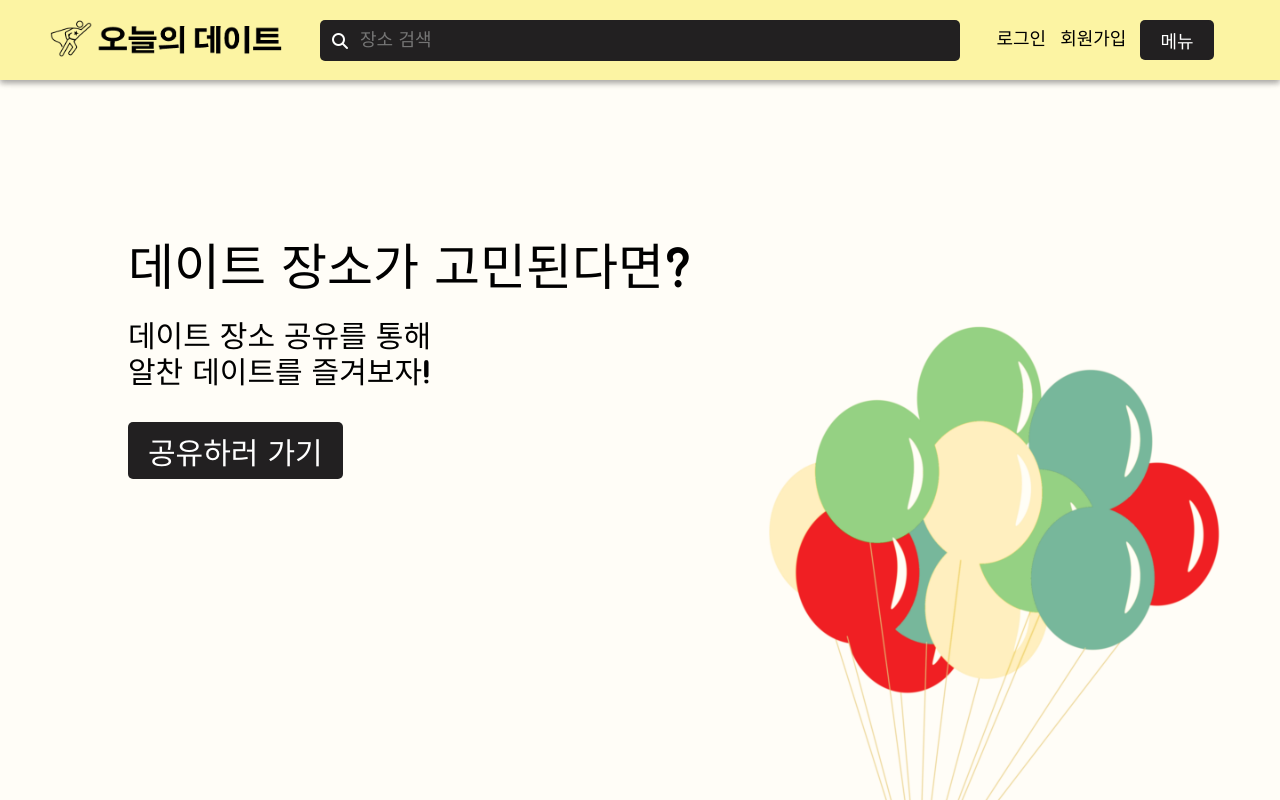
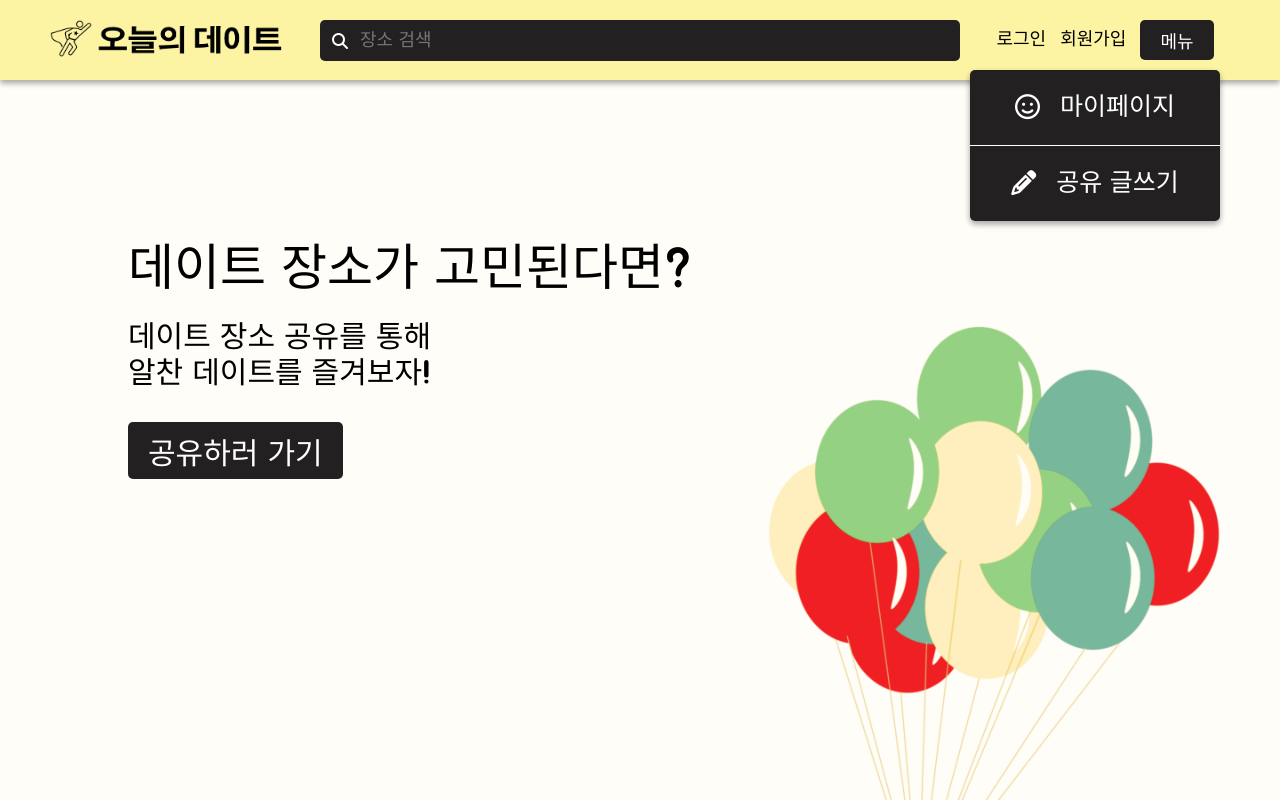
Before and after one commit to RHUK2/today-date-side-2021, a React (Create React App) app: page / in a window 1280 px wide. Both pictures are taken after a click on the button "메뉴". Shown: the top 800 px of the page. Built offline with nearby package versions, Linux system fonts and the light colour scheme; no server answers.

Commit message:
Add Menu Modal Logic

```diff
--- a/src/App.js
+++ b/src/App.js
@@ -1,25 +1,49 @@
 // react 최신 버전부터 import React 사용안함
-import { useEffect } from 'react';
+import { useEffect, useRef } from 'react';
 import { useDispatch, useSelector } from 'react-redux';
 import { BrowserRouter, Route, Switch } from 'react-router-dom';
 
 import { loginCheckAction } from './reducers/userReducer';
+import { closeMenuAction } from './reducers/modalReducer';
 
 import HomeContainer from './containers/HomeContainer';
 import JoinContainer from './containers/JoinContainer';
 import LoginContainer from './containers/LoginContainer';
 
 import Loader from './components/Loader';
+import Menu from './components/Menu';
 
 import GlobalStyles from './GlobalStyles';
 
 function App() {
   const { isLoading } = useSelector((state) => state.userReducer);
+  const { isOpenMenu } = useSelector((state) => state.modalReducer);
   const dispatch = useDispatch();
+  const menuRef = useRef();
+
   useEffect(() => {
     dispatch(loginCheckAction());
     // eslint-disable-next-line react-hooks/exhaustive-deps
   }, []);
+
+  const onClose = (e) => {
+    if (
+      e.target.id !== 'menuBtn' &&
+      menuRef.current &&
+      !menuRef.current.contains(e.target)
+    ) {
+      dispatch(closeMenuAction());
+    }
+  };
+
+  useEffect(() => {
+    window.addEventListener('click', onClose);
+    return () => {
+      window.removeEventListener('click', onClose);
+    };
+    // eslint-disable-next-line react-hooks/exhaustive-deps
+  }, []);
+  // 계속 이벤트 리스너를 추가시켜주고 있었음.. [] 빼먹어서
 
   return (
     <BrowserRouter>
@@ -29,6 +53,7 @@ function App() {
         <Route path="/login" component={LoginContainer} />
         <Route path="/join" component={JoinContainer} />
       </Switch>
+      {isOpenMenu && <Menu ref={menuRef} />}
       <GlobalStyles />
     </BrowserRouter>
   );
--- a/src/components/Loader.js
+++ b/src/components/Loader.js
@@ -17,8 +17,8 @@ S.LoaderContainer = styled.div`
   position: fixed;
   top: 0px;
   left: 0px;
-  z-index: 100;
-  background-color: gray;
+  z-index: 1000;
+  background-color: #fcf4a3;
   display: flex;
   justify-content: center;
   align-items: center;
--- /dev/null
+++ b/src/components/Menu.js
@@ -0,0 +1,51 @@
+import { forwardRef } from 'react';
+import styled from 'styled-components';
+
+const S = {};
+
+S.MenuContainer = styled.ul`
+  position: fixed;
+  top: 7rem;
+  right: 6rem;
+  z-index: 101;
+
+  width: 250px;
+
+  background-color: #222021;
+  border-radius: 0.5rem;
+  color: white;
+  box-shadow: rgba(0, 0, 0, 0.16) 0px 3px 6px, rgba(0, 0, 0, 0.23) 0px 3px 6px;
+`;
+
+S.Menu = styled.li`
+  display: flex;
+  justify-content: center;
+
+  padding: 2.5rem;
+
+  font-size: 2.5rem;
+
+  :not(:last-child) {
+    border-bottom: 1px solid white;
+  }
+  div {
+    margin-left: 2rem;
+  }
+`;
+
+function Menu(__, menuRef) {
+  return (
+    <S.MenuContainer ref={menuRef}>
+      <S.Menu>
+        <i className="far fa-smile"></i>
+        <div>마이페이지</div>
+      </S.Menu>
+      <S.Menu>
+        <i className="fas fa-pencil-alt"></i>
+        <div>공유 글쓰기</div>
+      </S.Menu>
+    </S.MenuContainer>
+  );
+}
+
+export default forwardRef(Menu);
--- a/src/containers/HeaderContainer.js
+++ b/src/containers/HeaderContainer.js
@@ -2,11 +2,13 @@ import { useDispatch, useSelector } from 'react-redux';
 import { withRouter } from 'react-router-dom';
 
 import { logoutAction } from '../reducers/userReducer';
+import { closeMenuAction, openMenuAction } from '../reducers/modalReducer';
 
 import Header from '../layouts/Header';
 
 function HeaderContainer({ history }) {
   const { isLoggedIn } = useSelector((state) => state.userReducer);
+  const { isOpenMenu } = useSelector((state) => state.modalReducer);
   const dispatch = useDispatch();
 
   const onLogout = async (e) => {
@@ -18,7 +20,21 @@ function HeaderContainer({ history }) {
     }
   };
 
-  return <Header isLoggedIn={isLoggedIn} onLogout={onLogout} />;
+  const onMenuToggle = () => {
+    if (isOpenMenu) {
+      dispatch(closeMenuAction());
+    } else {
+      dispatch(openMenuAction());
+    }
+  };
+
+  return (
+    <Header
+      isLoggedIn={isLoggedIn}
+      onLogout={onLogout}
+      onMenuToggle={onMenuToggle}
+    />
+  );
 }
 
 export default withRouter(HeaderContainer);
--- a/src/layouts/Header.js
+++ b/src/layouts/Header.js
@@ -7,7 +7,7 @@ S.Header = styled.header`
   position: fixed;
   top: 0px;
   left: 0px;
-  z-index: 99;
+  z-index: 100;
 
   display: grid;
   grid-template-columns: 250px minmax(200px, 1000px) 250px;
@@ -73,7 +73,7 @@ S.LogoutBtn = styled.div`
   cursor: pointer;
 `;
 
-function Header({ isLoggedIn, onLogout }) {
+function Header({ isLoggedIn, onLogout, onMenuToggle }) {
   return (
     <S.Header>
       <Link to="/">
@@ -92,7 +92,9 @@ function Header({ isLoggedIn, onLogout }) {
             <Link to="/join">회원가입</Link>
           </>
         )}
-        <S.MenuBtn>메뉴</S.MenuBtn>
+        <S.MenuBtn id="menuBtn" onClick={onMenuToggle}>
+          메뉴
+        </S.MenuBtn>
       </S.Nav>
     </S.Header>
   );
--- a/src/pages/Home.js
+++ b/src/pages/Home.js
@@ -8,8 +8,6 @@ S.Main = styled.main`
   min-height: 100vh;
   max-width: 1600px;
   margin: 80px auto 0px auto;
-  /* display: grid; */
-  /* grid-template-rows: repeat(2, 1fr); */
 `;
 
 S.MainImgContainer = styled.div`
@@ -18,6 +16,7 @@ S.MainImgContainer = styled.div`
 
 S.MainImg = styled.img`
   width: 100%;
+  min-width: 800px;
 `;
 
 S.MessageBox = styled.div`
--- /dev/null
+++ b/src/reducers/modalReducer.js
@@ -0,0 +1,31 @@
+const OPEN_MENU = 'OPEN_MENU';
+const CLOSE_MENU = 'CLOSE_MENU';
+
+export const openMenuAction = () => ({
+  type: OPEN_MENU,
+});
+
+export const closeMenuAction = () => ({
+  type: CLOSE_MENU,
+});
+
+const initValue = {
+  isOpenMenu: false,
+};
+
+export const modalReducer = (state = initValue, action) => {
+  switch (action.type) {
+    case OPEN_MENU:
+      return {
+        ...state,
+        isOpenMenu: true,
+      };
+    case CLOSE_MENU:
+      return {
+        ...state,
+        isOpenMenu: false,
+      };
+    default:
+      return state;
+  }
+};
--- a/src/reducers/rootReducer.js
+++ b/src/reducers/rootReducer.js
@@ -1,9 +1,11 @@
 import { combineReducers } from 'redux';
 import { all } from 'redux-saga/effects';
+import { modalReducer } from './modalReducer';
 import { userReducer, userWatcher } from './userReducer';
 
 export const rootReducer = combineReducers({
   userReducer,
+  modalReducer,
 });
 
 export function* rootSaga() {
```
